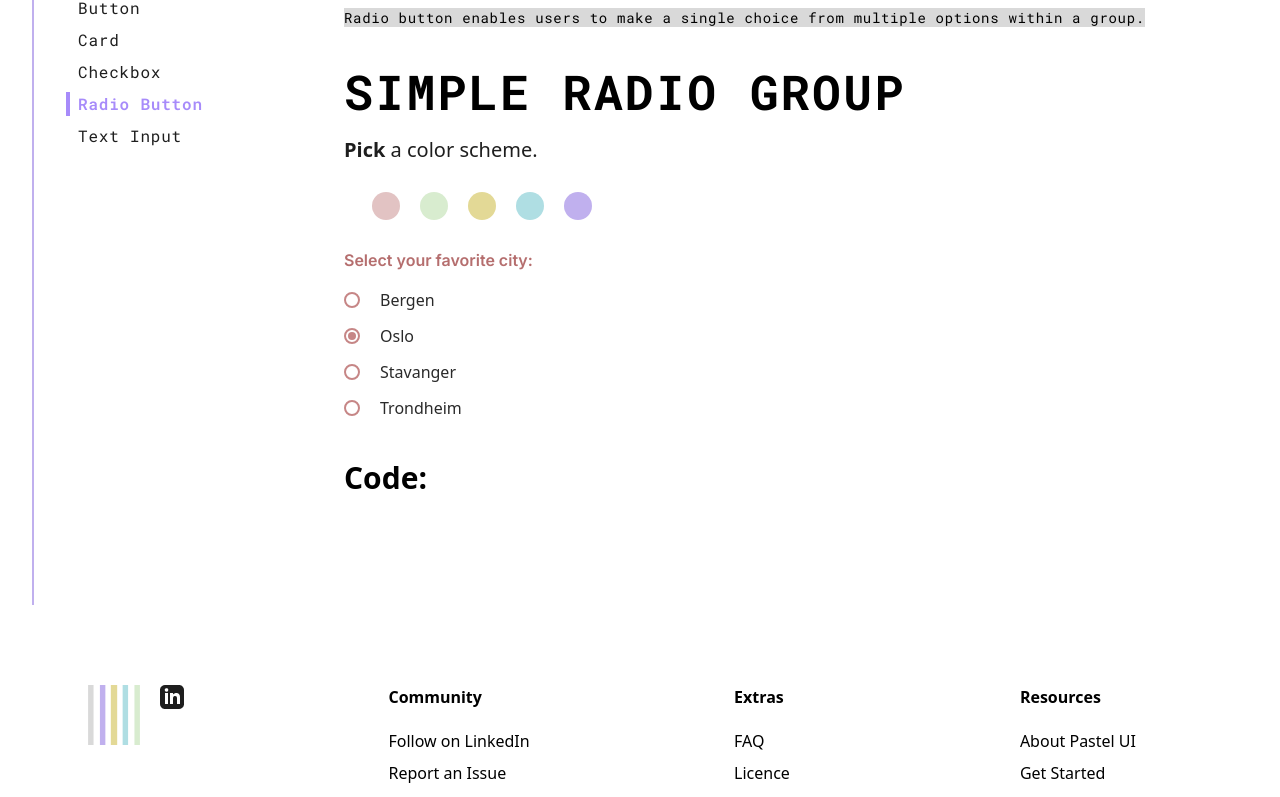
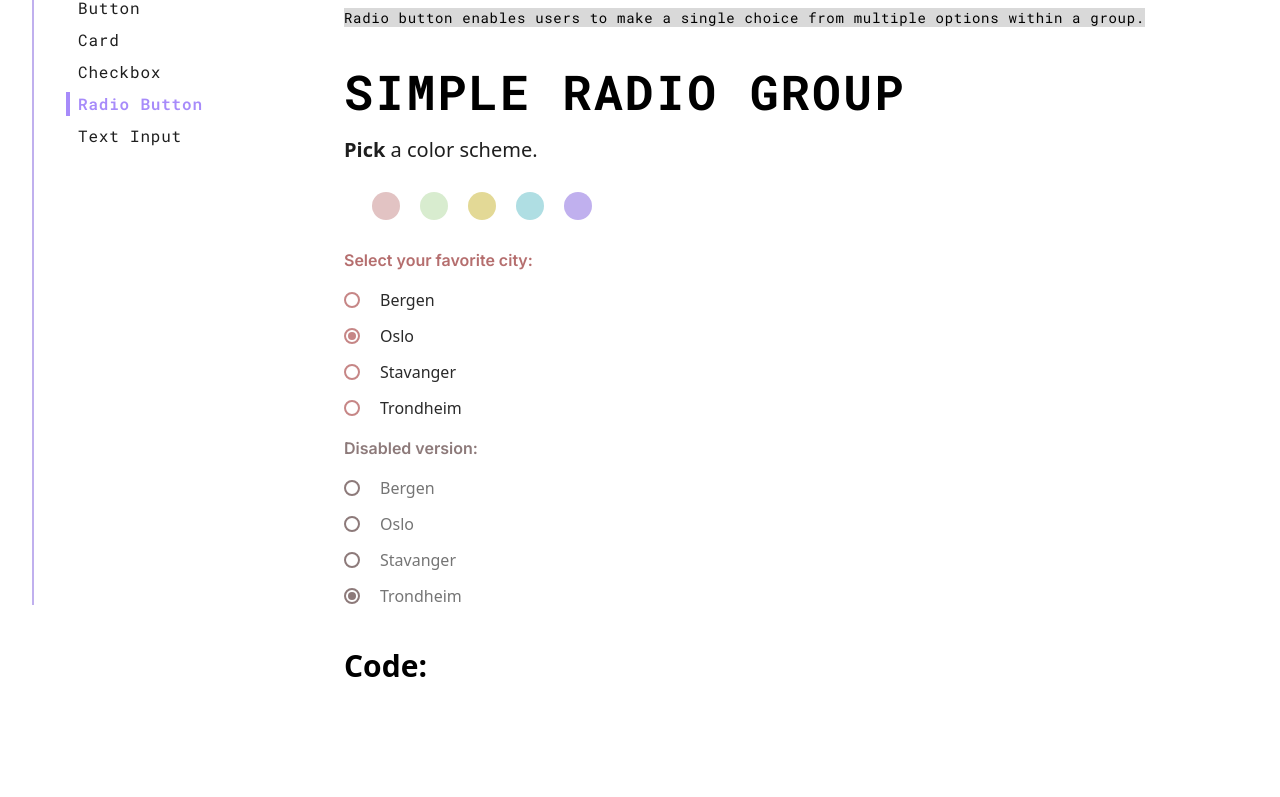
Before and after one commit to nataliakuntic/pastel-ui, a React (Vite) app: page /radiobutton in a window 1280 px wide. Shown: the part 427-1224 px from the top of the page. Built offline with nearby package versions, Linux system fonts and the light colour scheme.

Commit message:
Add disabled colors and logic for Radio
Added an example of disabled Radio Group on the Radio page with
cursor not allowed and highlights removed from options, also with
colors for each scheme.

```diff
--- a/src/index.css
+++ b/src/index.css
@@ -30,6 +30,9 @@ safelist filter.
 @source inline("border-radio-{dustyrose,pistachio,honey,aquafrost,lilac}");
 @source inline("text-radio-legend-{dustyrose,pistachio,honey,aquafrost,lilac}");
 @source inline("group-hover:bg-radio-hover-{dustyrose,pistachio,honey,aquafrost,lilac}");
+@source inline("text-radio-disabled-{dustyrose,pistachio,honey,aquafrost,lilac}");
+@source inline("border-radio-disabled-{dustyrose,pistachio,honey,aquafrost,lilac}");
+@source inline("bg-radio-disabled-{dustyrose,pistachio,honey,aquafrost,lilac}");
 
 
 @theme {
@@ -241,6 +244,13 @@ safelist filter.
     --color-radio-hover-aquafrost: #EDF4F8; /* coolLagoon 8% */
     --color-radio-hover-lilac: #F2EEF8; /* orchidMist 8% */
 
+    --color-radio-text-disabled: #757575; /*sonicSilver*/
+
+    --color-radio-disabled-dustyrose: #8D7A7A; /* roseWood × sonicSilver */
+    --color-radio-disabled-pistachio: #768882; /* mossTeal × sonicSilver */
+    --color-radio-disabled-honey: #8B8465; /* harvestGold × sonicSilver */
+    --color-radio-disabled-aquafrost: #6C8089; /* coolLagoon × sonicSilver */
+    --color-radio-disabled-lilac: #7F748B; /* orchidMist × sonicSilver */
 
 
     /* BRAND COLORS */
--- a/src/pastel-ui-library/components/Radiobutton/Radiogroup.tsx
+++ b/src/pastel-ui-library/components/Radiobutton/Radiogroup.tsx
@@ -26,18 +26,21 @@ const Radiogroup: React.FC<RadiogroupProps> = ({
 }) => {
   const theme = getRadiobuttonThemeStyle(colorScheme);
 
-  const fieldsetClass = classNames("flex", "flex-col", "gap-3");
+  const fieldsetClass = classNames("flex", "flex-col", "gap-3", "mb-4");
 
-  const legendClass = classNames("mb-4", theme.legendText);
+  const legendClass = classNames(
+    "mb-4",
+    isDisabled ? theme.legendDisabled : theme.legendText
+  );
 
   const labelClass = classNames(
     "inline-flex",
     "items-center",
     "gap-3",
-    "cursor-pointer",
     "select-none",
     "group",
-    theme.labelText
+    isDisabled ? theme.labelDisabled : theme.labelText,
+    isDisabled ? "cursor-not-allowed select-none" : "cursor-pointer"
   );
 
   const wrapperClass = classNames("relative", "w-4", "h-4", "inline-block");
@@ -47,7 +50,7 @@ const Radiogroup: React.FC<RadiogroupProps> = ({
     "px-2",
     "py-1",
     "rounded-md",
-    theme.hoverBg
+    !isDisabled && theme.hoverBg
   );
 
   const outerCircle = classNames(
@@ -62,8 +65,8 @@ const Radiogroup: React.FC<RadiogroupProps> = ({
     "focus:outline-none",
     "focus:ring-offset-0",
     "focus:ring-2",
-    theme.border,
-    theme.ringFocus
+    theme.ringFocus,
+    isDisabled ? theme.borderDisabled : theme.border
   );
 
   const innerDot = classNames(
@@ -80,7 +83,7 @@ const Radiogroup: React.FC<RadiogroupProps> = ({
     "transition-all",
     "duration-200",
     "ease-out",
-    theme.dotChecked
+    isDisabled ? theme.dotDisabled : theme.dotChecked
   );
 
   return (
--- a/src/pastel-ui-library/components/Radiobutton/radiobuttonThemes.ts
+++ b/src/pastel-ui-library/components/Radiobutton/radiobuttonThemes.ts
@@ -7,6 +7,8 @@ export interface RadiobuttonTheme {
   dotChecked: string;
   ringFocus: string;
   hoverBg: string;
+  legendDisabled: string;
+  labelDisabled: string;
   borderDisabled: string;
   dotDisabled: string;
 }
@@ -21,7 +23,9 @@ export const getRadiobuttonThemeStyle = (
     ringFocus: `focus:ring-${themeName}`,
     hoverBg: `group-hover:bg-radio-hover-${themeName}`,
     dotChecked: `peer-checked:bg-radio-${themeName}`,
-    borderDisabled: `border-checkbox-${themeName}-disabled`, //to handle
-    dotDisabled: `peer-checked:bg-checkbox-${themeName}-disabled`, //to handle
+    legendDisabled: `text-radio-disabled-${themeName} font-inter font-semibold`,
+    labelDisabled: `text-radio-text-disabled`,
+    borderDisabled: `border-radio-disabled-${themeName}`,
+    dotDisabled: `bg-radio-disabled-${themeName}`,
   };
 };
--- a/src/pastel-ui-website/pages/RadiobuttonPage.tsx
+++ b/src/pastel-ui-website/pages/RadiobuttonPage.tsx
@@ -12,7 +12,13 @@ import radioOptions from "./partials/radioContent";
 
 const RadiobuttonPage: React.FC = () => {
   const [scheme, setScheme] = useState<ThemeName>("dustyrose");
-  const [city, setCity] = useState<string | null>("oslo");
+  const [city, setCity] = useState<string>("oslo");
+
+  const handleChange = (newCity: string) => {
+    setCity(newCity);
+  };
+
+  const doNothing = () => {};
 
   return (
     <div>
@@ -38,7 +44,16 @@ const RadiobuttonPage: React.FC = () => {
         legend="Select your favorite city:"
         options={radioOptions}
         value={city}
-        onChange={setCity}
+        onChange={handleChange}
+      />
+
+      <Radiogroup
+        colorScheme={scheme}
+        legend="Disabled version:"
+        options={radioOptions}
+        value={"trondheim"}
+        onChange={doNothing}
+        isDisabled
       />
 
       <SubsectionHeading>Code:</SubsectionHeading>
```
